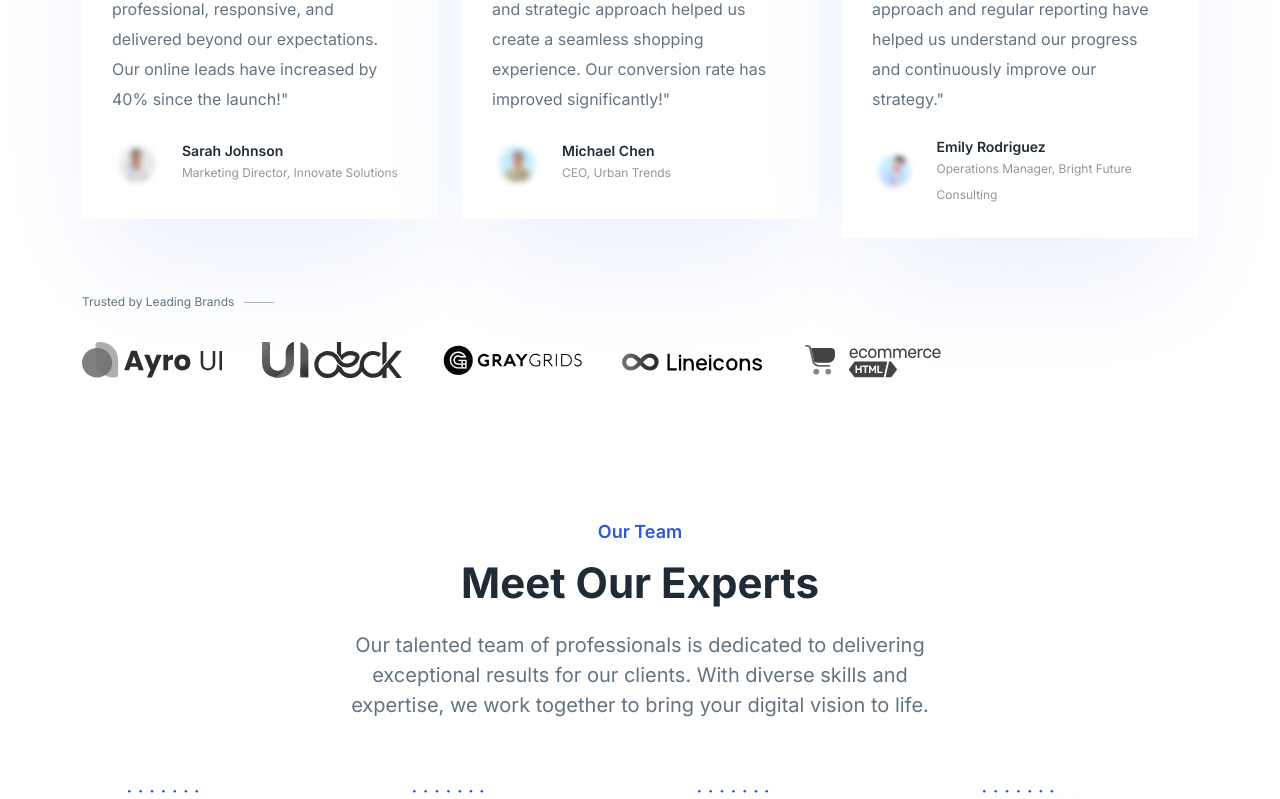
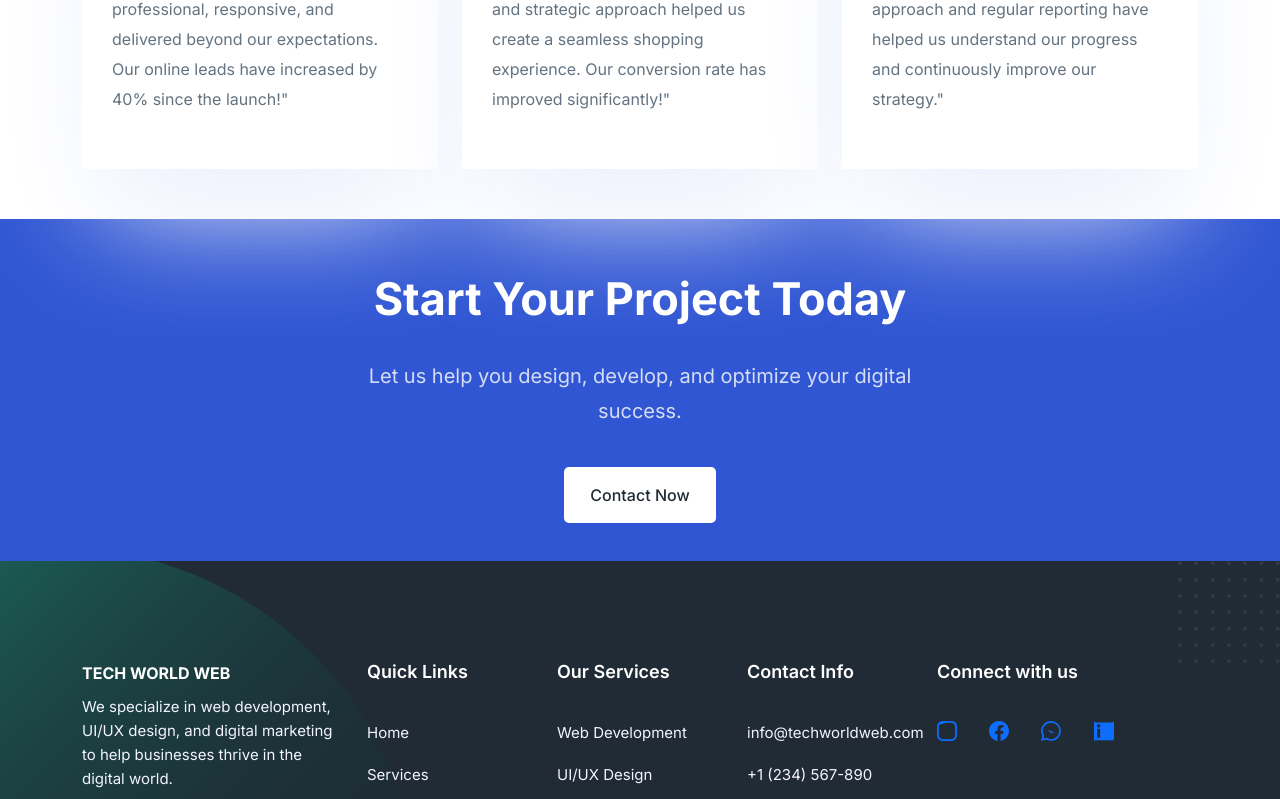
Before and after one commit to SuhilD/Techworldweb, a plain HTML site: page index.html in a window 1280 px wide. Shown: the part 5379-6178 px from the top of the page. Drawn offline with Linux system fonts and the light colour scheme.

Commit message:
[wip]- home page ui work

```diff
--- a/assets/scss/_team.scss
+++ b/assets/scss/_team.scss
@@ -1,6 +1,6 @@
 /* ===== Team CSS ===== */
 .ud-team {
-  padding-top: 120px;
+  padding-top: 60px;
   padding-bottom: 80px;
 
   @media #{$xs} {
--- a/index.html
+++ b/index.html
@@ -691,7 +691,7 @@
                   "Tech World Web transformed our outdated website into a modern, user-friendly platform that perfectly represents our brand. Their team was professional, responsive, and delivered beyond our expectations. Our online leads have increased by 40% since the launch!"
                 </p>
               </div>
-              <div class="ud-testimonial-info">
+              <!-- <div class="ud-testimonial-info">
                 <div class="ud-testimonial-image">
                   <img
                     src="assets/images/testimonials/author-01.png"
@@ -702,7 +702,7 @@
                   <h4>Sarah Johnson</h4>
                   <p>Marketing Director, Innovate Solutions</p>
                 </div>
-              </div>
+              </div> -->
             </div>
           </div>
           <div class="col-lg-4 col-md-6">
@@ -722,7 +722,7 @@
                   "Working with Tech World Web on our e-commerce platform was a game-changer for our business. Their attention to detail, technical expertise, and strategic approach helped us create a seamless shopping experience. Our conversion rate has improved significantly!"
                 </p>
               </div>
-              <div class="ud-testimonial-info">
+              <!-- <div class="ud-testimonial-info">
                 <div class="ud-testimonial-image">
                   <img
                     src="assets/images/testimonials/author-02.png"
@@ -733,7 +733,7 @@
                   <h4>Michael Chen</h4>
                   <p>CEO, Urban Trends</p>
                 </div>
-              </div>
+              </div> -->
             </div>
           </div>
           <div class="col-lg-4 col-md-6">
@@ -753,7 +753,7 @@
                   "The SEO and digital marketing services provided by Tech World Web have been instrumental in growing our online presence. Their data-driven approach and regular reporting have helped us understand our progress and continuously improve our strategy."
                 </p>
               </div>
-              <div class="ud-testimonial-info">
+              <!-- <div class="ud-testimonial-info">
                 <div class="ud-testimonial-image">
                   <img
                     src="assets/images/testimonials/author-03.png"
@@ -764,11 +764,11 @@
                   <h4>Emily Rodriguez</h4>
                   <p>Operations Manager, Bright Future Consulting</p>
                 </div>
-              </div>
+              </div> -->
             </div>
           </div>
         </div>
-        <div class="row">
+        <!-- <div class="row">
           <div class="col-lg-12">
             <div class="ud-brands wow fadeInUp" data-wow-delay=".2s">
               <div class="ud-title">
@@ -802,13 +802,13 @@
               </div>
             </div>
           </div>
-        </div>
+        </div> -->
       </div>
     </section>
     <!-- ====== Testimonials End ====== -->
 
     <!-- ====== Team Start ====== -->
-    <section id="team" class="ud-team">
+    <!-- <section id="team" class="ud-team">
       <div class="container">
         <div class="row">
           <div class="col-lg-12">
@@ -990,7 +990,7 @@
           </div>
         </div>
       </div>
-    </section>
+    </section> -->
     <!-- ====== Team End ====== -->
 
     <!-- ====== Contact Start ====== -->
```
Also changed, not shown: assets/css/ud-styles.css.
